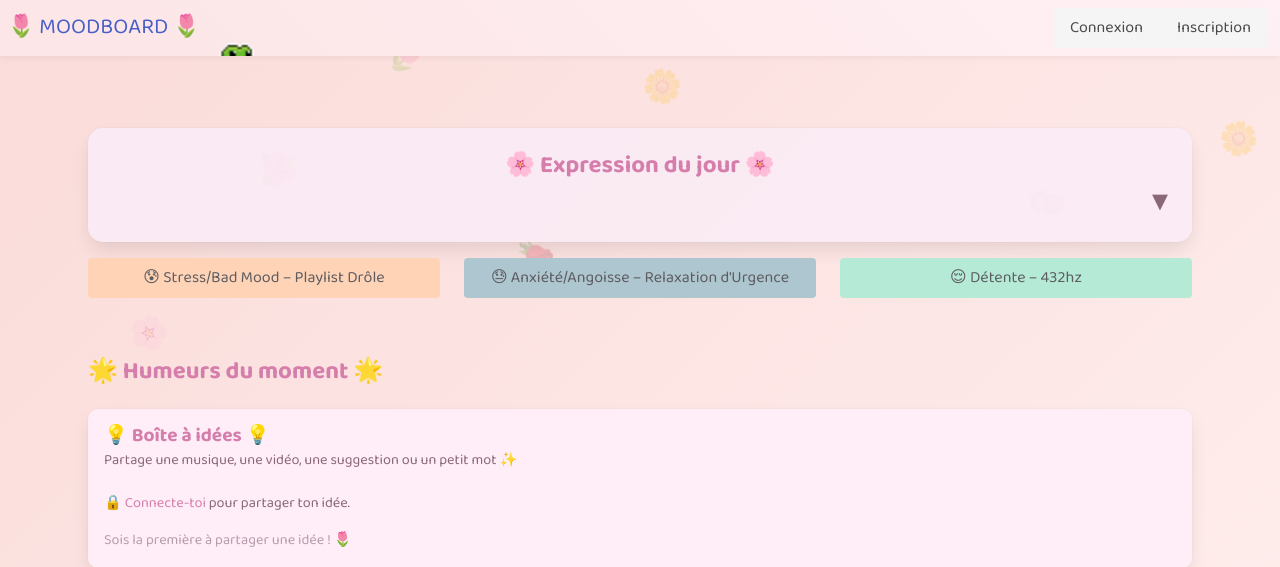
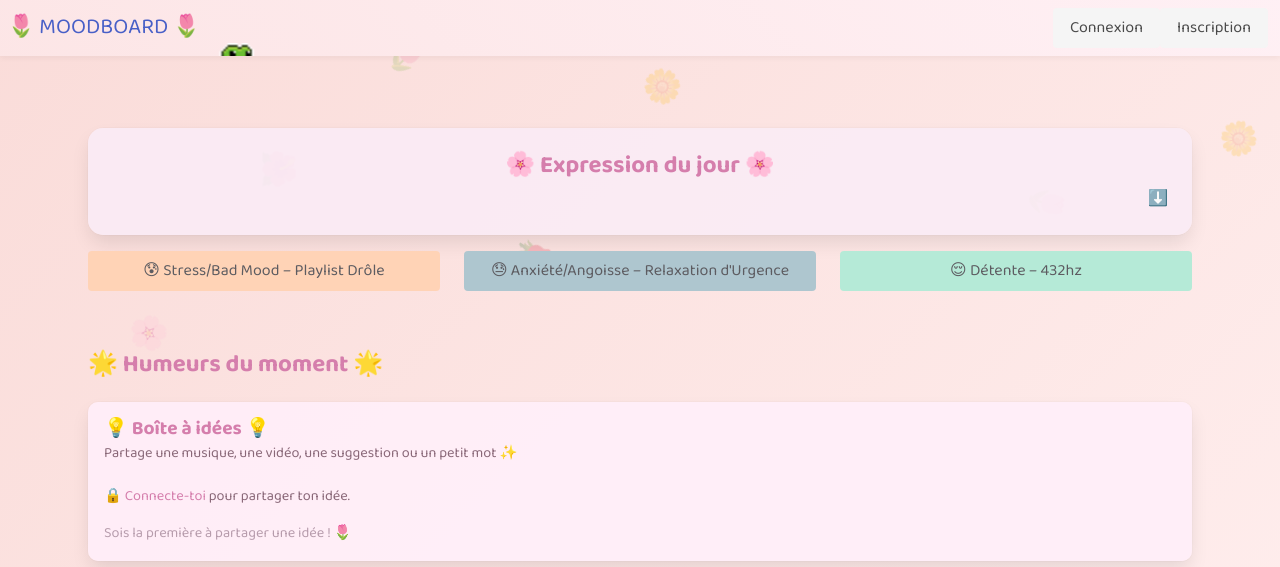
Before and after one commit to Ovanity/Elise, a Flask app: template templates/index.html in a window 1280 px wide. Shown: the top 567 px of the page. Run offline with Flask 3, Linux system fonts and the light colour scheme; the template is opened without the code that fills it, so the values that code supplies are empty.

Commit message:
requirements

```diff
--- a/templates/index.html
+++ b/templates/index.html
@@ -19,7 +19,7 @@
       <strong>{{ word }}</strong>
     </p>
     <!-- Indicateur de déploiement (flèche qui tourne) -->
-    <span id="toggleIcon" style="font-size: 1.3rem; color: #8A6878; transition: transform 0.3s ease;">▼</span>
+    <span id="toggleIcon" style="font-size: 1rem; color: #8A6878; transition: transform 0.3s ease;">⬇️</span>
   </div>
 </div>
 
```
